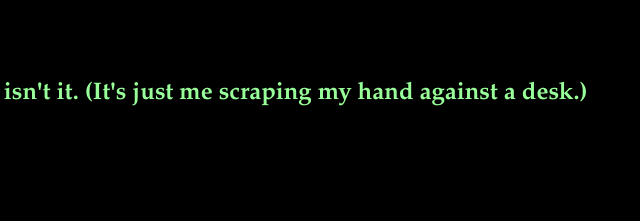
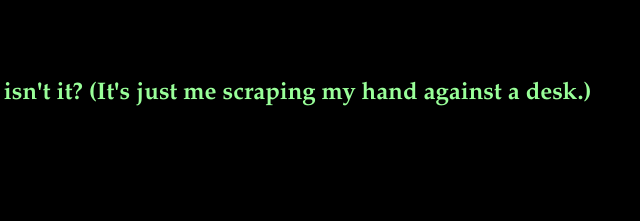
Before and after one commit to Jackaby512/Sounds, a plain HTML site: page index.html in a window 1280 px wide. Shown: the part 259-480 px from the top of the page, 518-1158 px from the left. Drawn offline with Linux system fonts and the light colour scheme.

Commit message:
Update index.html

```diff
--- a/index.html
+++ b/index.html
@@ -13,7 +13,7 @@
         <audio controls autoplay>
             <source src="PacmanDies.wav" type="audio/wav"/>
         </audio><br>
-        <h2 style = "font-family: garamond; color: #99FF99"> This one is a bonus. Quite the amazing sound, isn't it. (It's just me scraping my hand against a desk.)</h2>
+        <h2 style = "font-family: garamond; color: #99FF99"> This one is a bonus. Quite the amazing sound, isn't it? (It's just me scraping my hand against a desk.)</h2>
         <audio controls autoplay>
             <source src="Scraping.wav" type="audio/wav"/>
         </audio>
```
